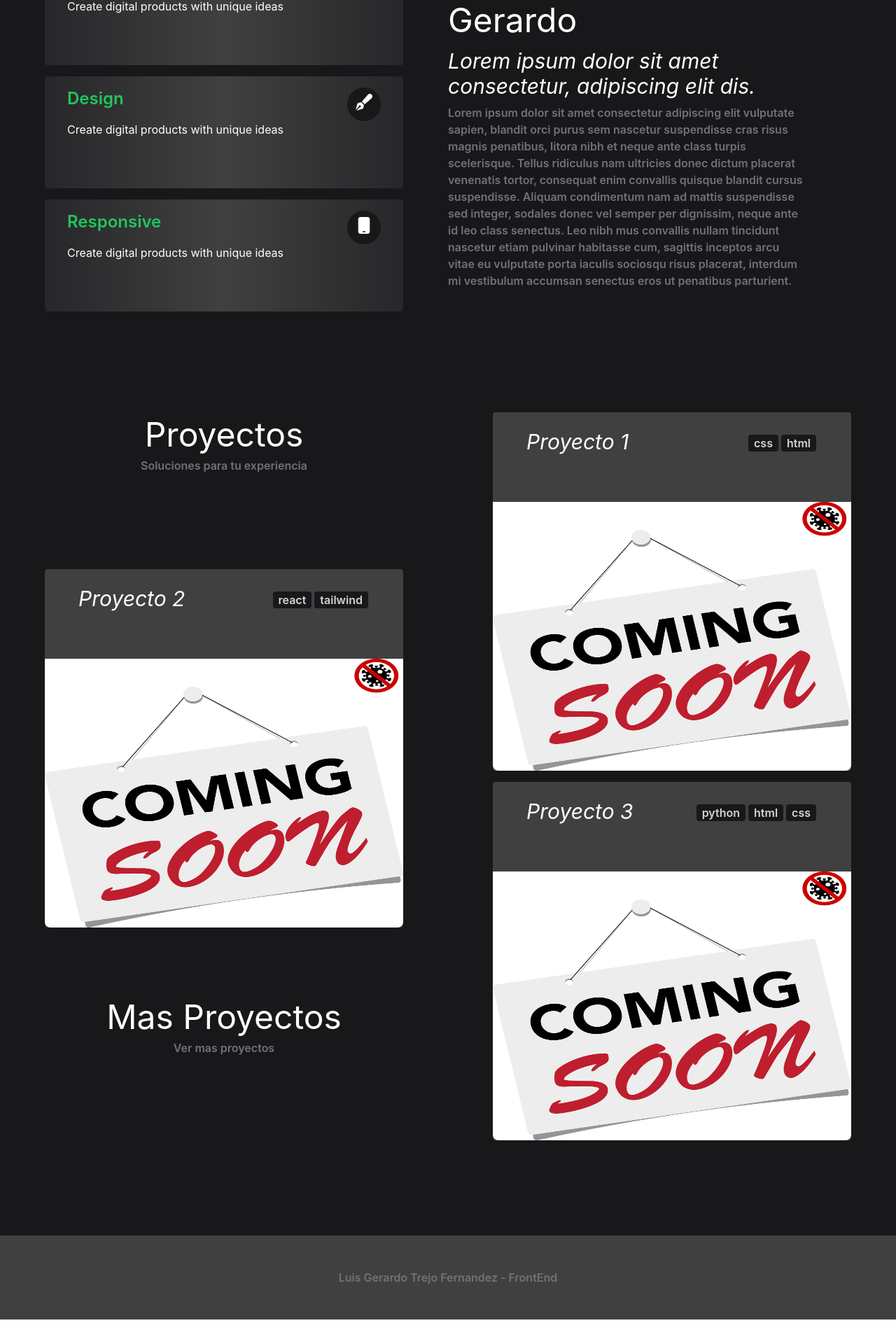
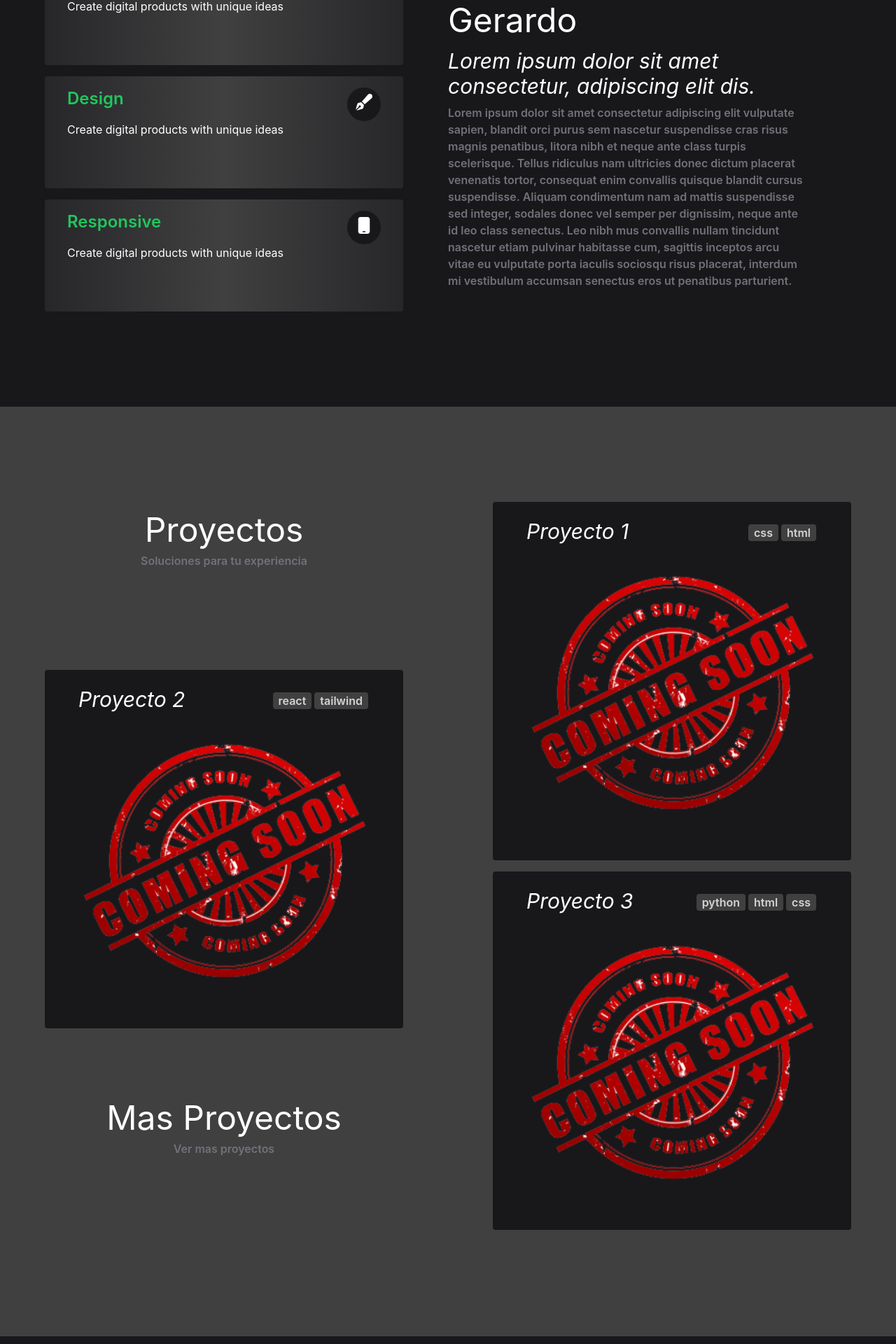
Before and after one commit to LZTH532018/portafolio, a React (Vite) app: page / in a window 1280 px wide. Shown: the part 865-2785 px from the top of the page at 70% size. Before the commit the page ends 2750 px from the top, so only its background shows below. Built offline with nearby package versions, Linux system fonts and the light colour scheme.

Commit message:
Changes colors in work and footer sections

```diff
--- a/src/components/AboutSection.jsx
+++ b/src/components/AboutSection.jsx
@@ -8,7 +8,7 @@ import SimpleText from "./atoms/SimpleText"
 
 const AboutSection = () =>{
     return (
-        <div className="bg-zinc-900 h-auto w-full pt-32">
+        <div className="bg-zinc-900 h-auto w-full py-32">
             <div className="inline-block w-1/2 h-auto">
                 <CardHabilities title="Code" description="Create digital products with unique ideas" icon={faCode} />
                 <CardHabilities title="Design" description="Create digital products with unique ideas" icon={faPenFancy} />
--- a/src/components/FooterSection.jsx
+++ b/src/components/FooterSection.jsx
@@ -2,7 +2,7 @@ import SimpleText from "./atoms/SimpleText"
 
 const FooterSection = () =>{
     return (
-        <div className="w-full h-auto bg-neutral-700">
+        <div className="w-full h-auto bg-zinc-900">
             <div className="py-12">
                 <SimpleText text="Luis Gerardo Trejo Fernandez - FrontEnd" />
             </div>
--- a/src/components/WorksSection.jsx
+++ b/src/components/WorksSection.jsx
@@ -2,13 +2,13 @@ import TitleText from "./atoms/TitleText"
 import SimpleText from "./atoms/SimpleText"
 import CardWorks from "./molecules/CardWorks"
 import LenguajeInput from "./atoms/LenguajeInput"
-import Work1 from "../means/images/jpg/coming-soon.jpg"
+import Work1 from "../means/images/png/coming-soon.png"
 
 const WorksSection = () =>{
     return (
-        <div className="bg-zinc-900 h-auto w-full py-32">
+        <div className="bg-neutral-700 h-auto w-full py-32">
             <div className="inline-block w-1/2 h-auto">
-                <div className="flex justify-center py-2">
+                <div className="flex justify-center py-4">
                     <div className="w-128 h-52 rounded relative">
                         <TitleText text="Proyectos" />
                         <SimpleText text="Soluciones para tu experiencia" />
--- a/src/components/atoms/LenguajeInput.jsx
+++ b/src/components/atoms/LenguajeInput.jsx
@@ -1,6 +1,6 @@
 const LenguajeInput = ({text}) =>{
     return(
-        <p className=" inline-block w-fit px-2 bg-zinc-900 rounded text-neutral-300 font-semibold mx-0.5">{text}</p>
+        <p className=" inline-block w-fit px-2 bg-neutral-700 rounded text-neutral-300 font-semibold mx-0.5">{text}</p>
     )
 }
 
--- a/src/components/molecules/CardWorks.jsx
+++ b/src/components/molecules/CardWorks.jsx
@@ -6,12 +6,14 @@ const CardWorks = ({text,image,...props}) =>{
     console.log(image)
     return(
         <div className="flex justify-center py-2">
-            <div className="w-128 h-128 bg-neutral-700 rounded relative">
+            <div className="w-128 h-128 bg-zinc-900 rounded relative">
                 <div className="absolute left-12 top-4">
                     <SubtitleText text={text} />
                 </div>
                 {props.children}
-                <img className="absolute w-full h-96 bottom-0 rounded-b-lg" src={image} />
+                <div className="px-4">
+                    <img className="absolute w-120 bottom-0 rounded-b-lg" src={image} />
+                </div>
             </div>
         </div>
     )
--- a/tailwind.config.js
+++ b/tailwind.config.js
@@ -10,6 +10,7 @@ module.exports = {
         '160': '40rem',
       },
       width: {
+        '120': '30rem',
         '128': '32rem',
         '160': '40rem',
         '200': '50rem',
```
Also changed, not shown: src/means/images/png/coming-soon.png (added).
